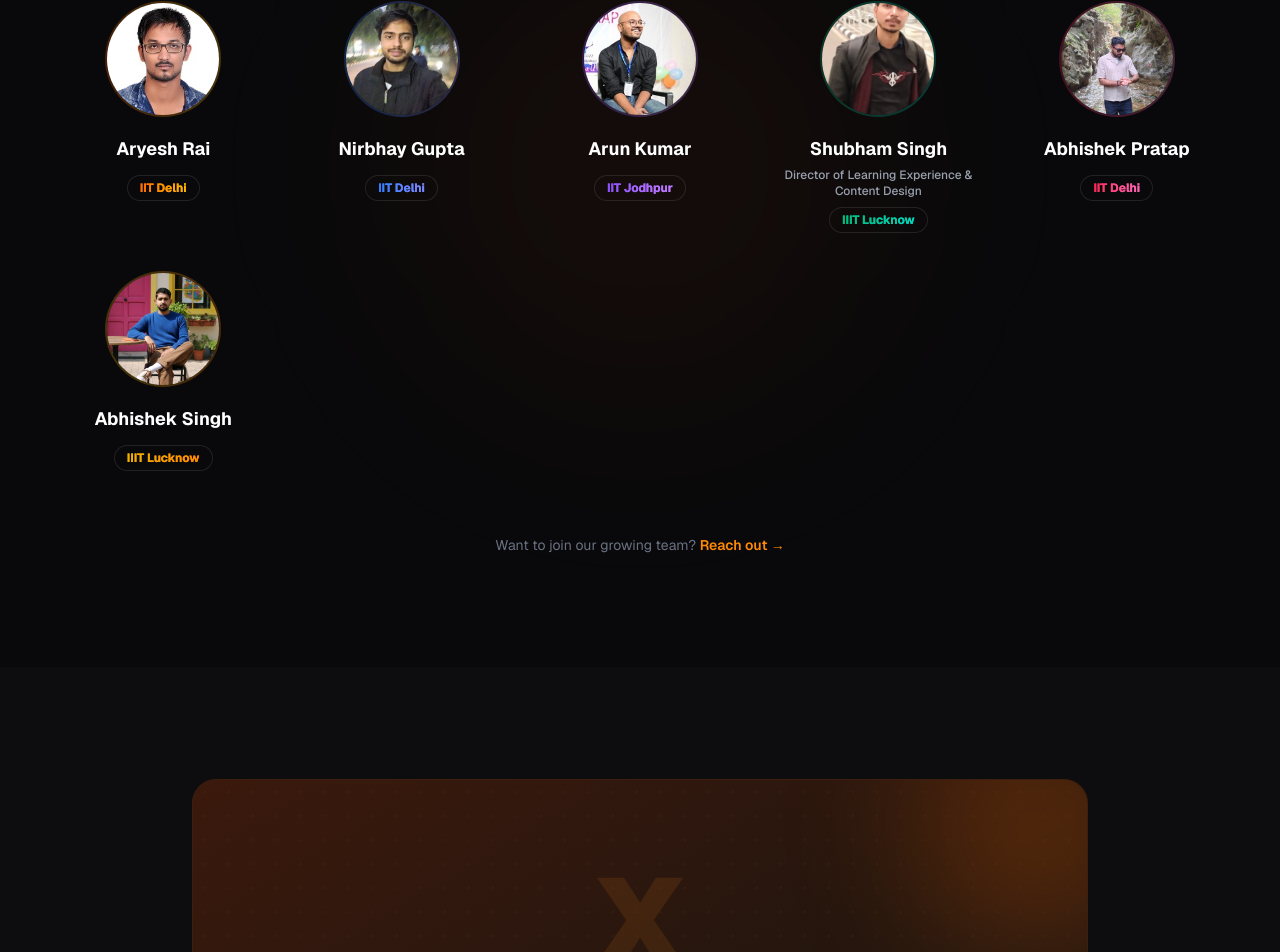
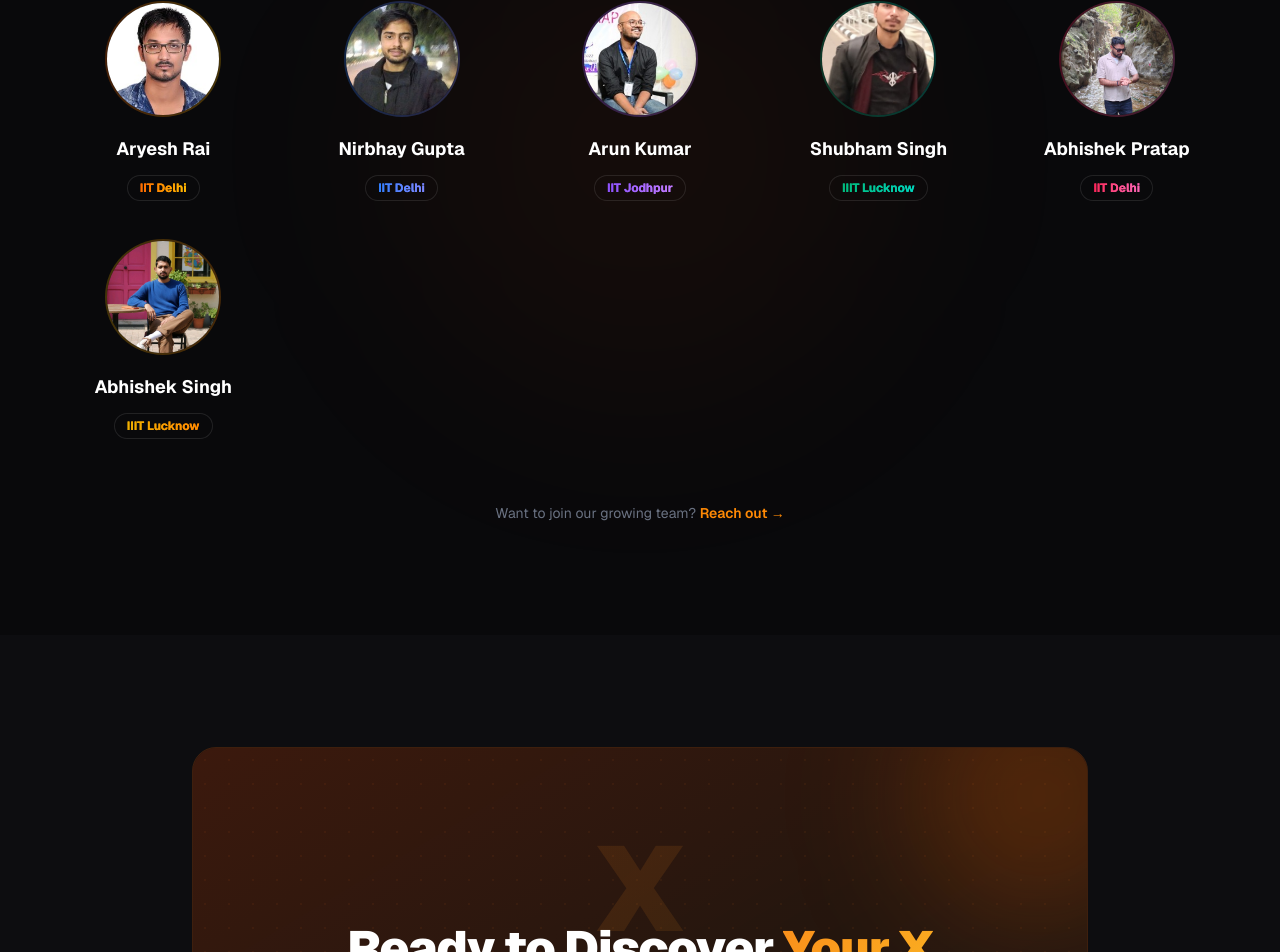
Before and after one commit to nirbhay002/logixai, a Next.js app: page / in a window 1280 px wide. Shown: the part 3762-4714 px from the top of the page. Built offline with nearby package versions, Linux system fonts and the light colour scheme.

Commit message:
removed role section

```diff
--- a/app/components/TeamSection.tsx
+++ b/app/components/TeamSection.tsx
@@ -41,7 +41,7 @@ const TEAM: Member[] = [
   {
     name:      "Shubham Singh",
     institute: "IIIT Lucknow",
-    role:      "Director of Learning Experience & Content Design",
+    // role:      "Director of Learning Experience & Content Design",
     img:       "/team/shubham.jpg",
     initials:  "SS",
     gradient:  "from-emerald-500 to-teal-400",
```
